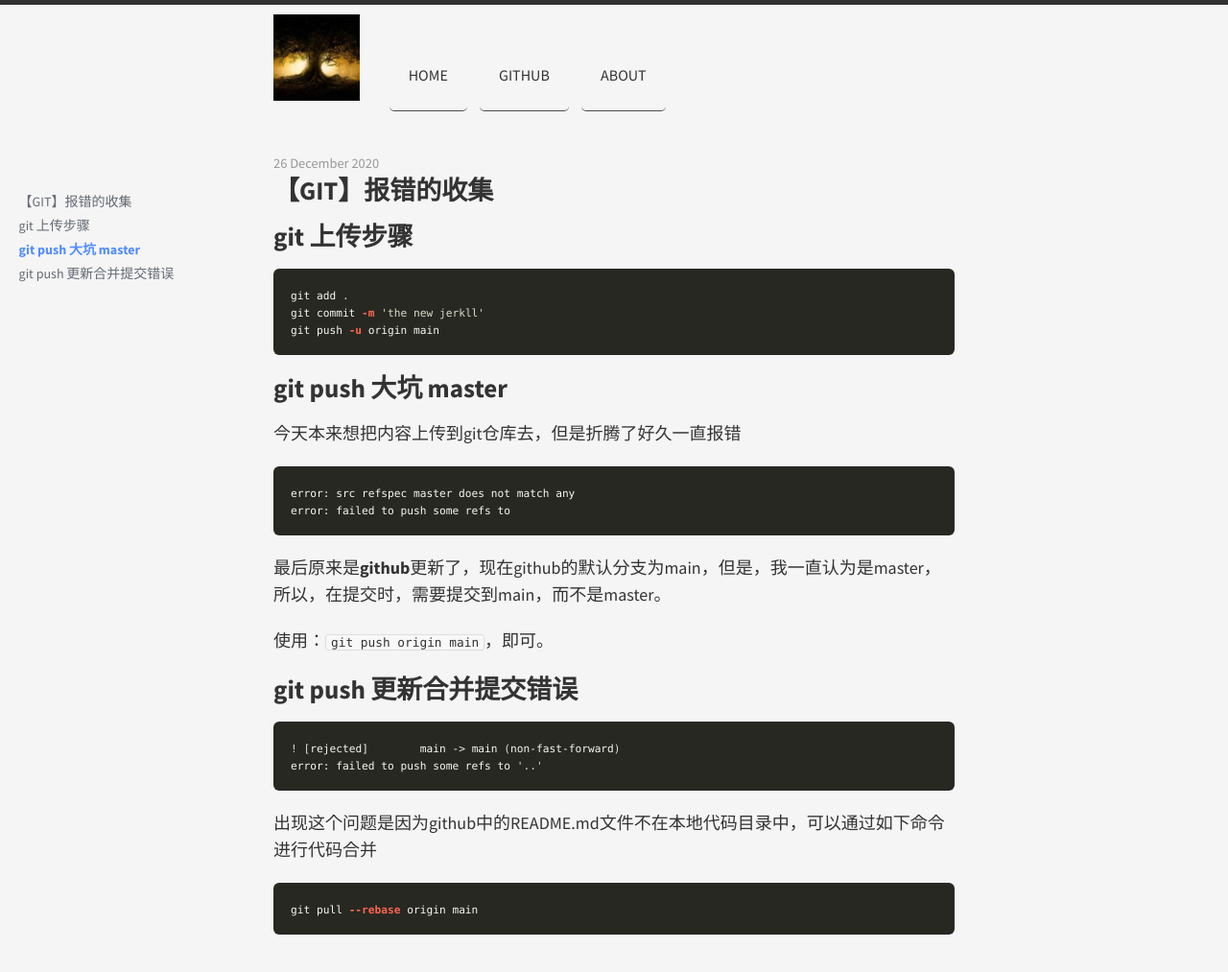
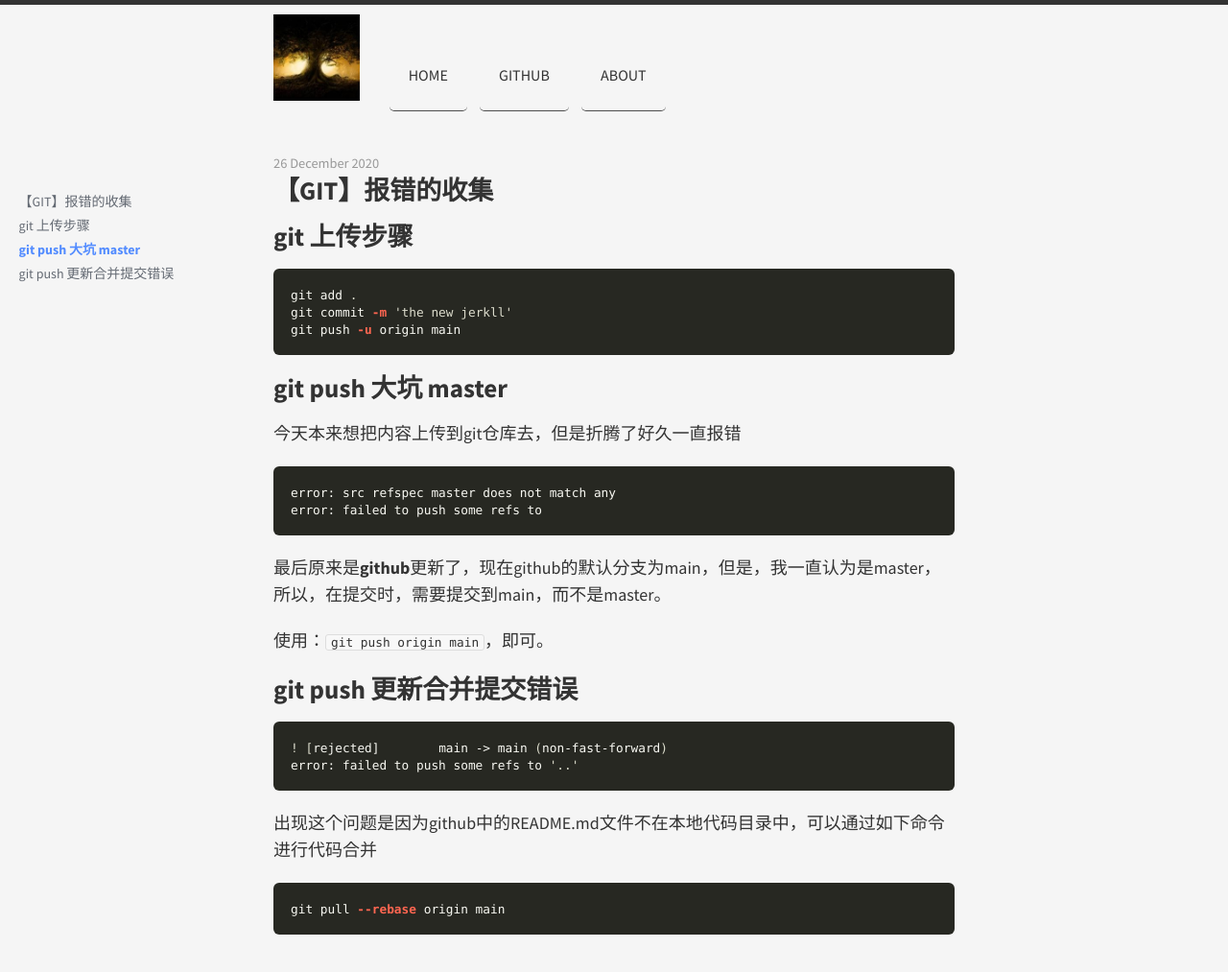
Before and after one commit to loserintowinner/loserintowinner.github.io, a Jekyll site: the page built from _posts/2020-12-26-Git.md, in a window 1280 px wide and 1094 px high. Shown: the top 1013 px of the window at 96% size. Built offline with Jekyll 4.4.1, drawn with Linux system fonts in a browser that asks for light colours; comment, search, counter and statistics services are not loaded.

Commit message:
the new jerkll

```diff
--- a/public/css/main.scss
+++ b/public/css/main.scss
@@ -348,9 +348,9 @@ pre {
   color: #f8f8f2;
   line-height: 1;
 
-  code {
-    font-size: .7rem;
-  }
+  // code {
+  //   font-size: .7rem;
+  // }
   overflow-x: auto;
 }
 
```
